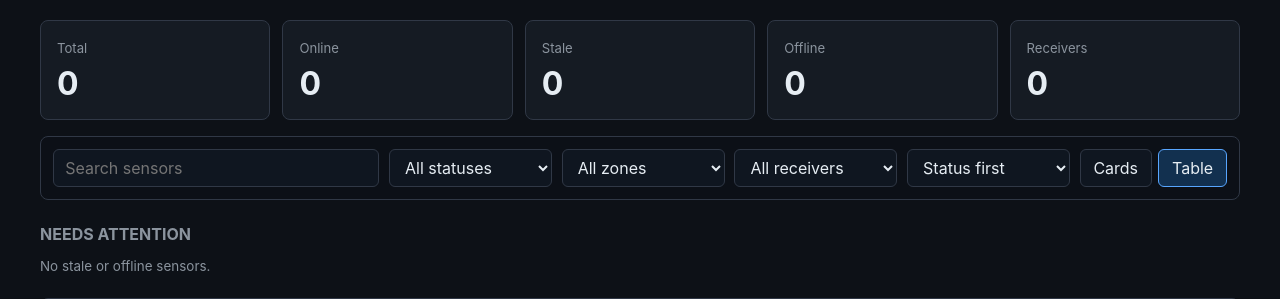
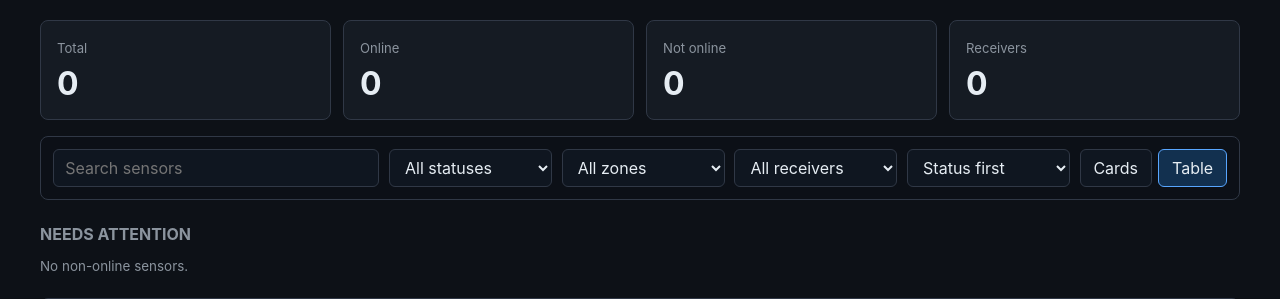
Before and after one commit to tvallas/mtrview, a FastAPI app: page / in a window 1280 px wide. Shown: the part 103-402 px from the top of the page. Run offline with FastAPI, Linux system fonts and the light colour scheme.

Commit message:
fix: rely on MQTT status without stale checks

```diff
--- a/mtrview/models.py
+++ b/mtrview/models.py
@@ -19,8 +19,6 @@ class ReadingView:
     status: str
     status_code: int | None
     age_seconds: int | None
-    stale: bool
-    critical_stale: bool
     problem: bool
     status_label: str
     sort_key: str
--- a/mtrview/static/app.css
+++ b/mtrview/static/app.css
@@ -95,7 +95,7 @@ main {
 
 .summary-strip {
   display: grid;
-  grid-template-columns: repeat(5, minmax(8rem, 1fr));
+  grid-template-columns: repeat(4, minmax(8rem, 1fr));
   gap: 0.75rem;
 }
 
@@ -201,10 +201,6 @@ button.active {
   border-color: rgba(248, 81, 73, 0.65);
 }
 
-.sensor-card.stale {
-  border-color: rgba(210, 153, 34, 0.75);
-}
-
 .card-head {
   display: flex;
   justify-content: space-between;
@@ -247,18 +243,15 @@ button.active {
   white-space: nowrap;
 }
 
-.badge.ok {
+.badge.ok,
+.badge.online {
   color: #7ee787;
   border-color: rgba(46, 160, 67, 0.6);
 }
 
-.badge.stale,
-.badge.critical-stale {
-  color: #f2cc60;
-  border-color: rgba(210, 153, 34, 0.7);
-}
-
-.badge.offline {
+.badge.problem,
+.badge.offline,
+.badge.unknown {
   color: #ff9b96;
   border-color: rgba(248, 81, 73, 0.7);
 }
@@ -331,10 +324,6 @@ tr.problem td {
   background: rgba(248, 81, 73, 0.08);
 }
 
-tr.stale td {
-  background: rgba(210, 153, 34, 0.08);
-}
-
 @media (max-width: 950px) {
   .summary-strip,
   .controls {
--- a/mtrview/static/app.js
+++ b/mtrview/static/app.js
@@ -12,7 +12,6 @@ const els = {
   counts: {
     total: document.getElementById("countTotal"),
     online: document.getElementById("countOnline"),
-    stale: document.getElementById("countStale"),
     offline: document.getElementById("countOffline"),
     receivers: document.getElementById("countReceivers"),
   },
@@ -44,9 +43,7 @@ const sortDefaults = {
 };
 
 function readingStatus(reading) {
-  if (reading.status !== "online") return "offline";
-  if (reading.stale) return "stale";
-  return "ok";
+  return reading.status || "unknown";
 }
 
 function ageLabel(seconds) {
@@ -80,9 +77,9 @@ function escapeHtml(value) {
 
 function card(reading) {
   const status = readingStatus(reading);
-  const badgeClass = reading.status_label.replace(" ", "-");
+  const badgeClass = reading.problem ? "problem" : "online";
   return `
-    <article class="sensor-card ${reading.problem ? "problem" : ""} ${reading.stale ? "stale" : ""}">
+    <article class="sensor-card ${reading.problem ? "problem" : ""}">
       <div class="card-head">
         <div>
           <div class="name">${escapeHtml(reading.display_name)}</div>
@@ -130,7 +127,9 @@ function filteredReadings() {
       .join(" ")
       .toLowerCase();
     return (
-      (status === "all" || status === statusValue) &&
+      (status === "all" ||
+        status === statusValue ||
+        (status === "problem" && reading.problem)) &&
       (zone === "all" || reading.zone === zone) &&
       (receiver === "all" || reading.receiver === receiver) &&
       (!search || haystack.includes(search))
@@ -161,10 +160,7 @@ function compareReadings(a, b) {
 }
 
 function statusRank(reading) {
-  if (reading.status !== "online") return 3;
-  if (reading.critical_stale) return 2;
-  if (reading.stale) return 1;
-  return 0;
+  return reading.status === "online" ? 0 : 1;
 }
 
 function compareValues(a, b) {
@@ -187,7 +183,6 @@ function render() {
   const counts = state.data.counts || {};
   els.counts.total.textContent = counts.total ?? 0;
   els.counts.online.textContent = counts.online ?? 0;
-  els.counts.stale.textContent = counts.stale ?? 0;
   els.counts.offline.textContent = counts.offline ?? 0;
   els.counts.receivers.textContent = counts.receivers ?? 0;
   fillSelect(els.zone, state.data.zones || [], "All zones");
@@ -202,7 +197,7 @@ function render() {
   const priority = readings.filter((reading) => reading.problem).slice(0, 12);
   els.priorityCards.innerHTML = priority.length
     ? priority.map(card).join("")
-    : '<p class="empty">No stale or offline sensors.</p>';
+    : '<p class="empty">No non-online sensors.</p>';
 
   renderGroups(readings);
   renderTable(readings);
@@ -242,9 +237,10 @@ function renderTable(readings) {
   els.sensorTable.innerHTML = readings
     .map((reading) => {
       const status = readingStatus(reading);
+      const badgeClass = reading.problem ? "problem" : "online";
       return `
-        <tr class="${reading.problem ? "problem" : ""} ${reading.stale ? "stale" : ""}">
-          <td><span class="badge ${escapeHtml(status)}">${escapeHtml(reading.status_label)}</span></td>
+        <tr class="${reading.problem ? "problem" : ""}">
+          <td><span class="badge ${escapeHtml(badgeClass)}">${escapeHtml(reading.status_label || status)}</span></td>
           <td>${escapeHtml(reading.location)}</td>
           <td>${escapeHtml(reading.quantity)}</td>
           <td>${escapeHtml(fmtValue(reading.value))}</td>
--- a/mtrview/store.py
+++ b/mtrview/store.py
@@ -72,10 +72,7 @@ class SummaryStore:
 def _counts(readings: list[ReadingView], receiver_count: int) -> dict[str, int]:
     return {
         "total": len(readings),
-        "online": sum(
-            1 for reading in readings if reading.status == "online" and not reading.stale
-        ),
-        "stale": sum(1 for reading in readings if reading.stale),
+        "online": sum(1 for reading in readings if reading.status == "online"),
         "offline": sum(1 for reading in readings if reading.status != "online"),
         "receivers": receiver_count,
     }
--- a/mtrview/templates/index.html
+++ b/mtrview/templates/index.html
@@ -35,8 +35,7 @@
       <section class="summary-strip" aria-label="Summary">
         <article><span>Total</span><strong id="countTotal">0</strong></article>
         <article><span>Online</span><strong id="countOnline">0</strong></article>
-        <article><span>Stale</span><strong id="countStale">0</strong></article>
-        <article><span>Offline</span><strong id="countOffline">0</strong></article>
+        <article><span>Not online</span><strong id="countOffline">0</strong></article>
         <article><span>Receivers</span><strong id="countReceivers">0</strong></article>
       </section>
 
@@ -44,9 +43,8 @@
         <input id="searchInput" type="search" placeholder="Search sensors" />
         <select id="statusFilter" aria-label="Filter by status">
           <option value="all">All statuses</option>
-          <option value="ok">OK</option>
-          <option value="stale">Stale</option>
-          <option value="offline">Offline</option>
+          <option value="online">Online</option>
+          <option value="problem">Not online</option>
         </select>
         <select id="zoneFilter" aria-label="Filter by zone">
           <option value="all">All zones</option>
```
Also changed, not shown: mtrview/config.py (+0 -7 lines), mtrview/normalization.py (+7 -18 lines), tests/test_normalization.py (+23 -12 lines), README.md, 1 other file.
